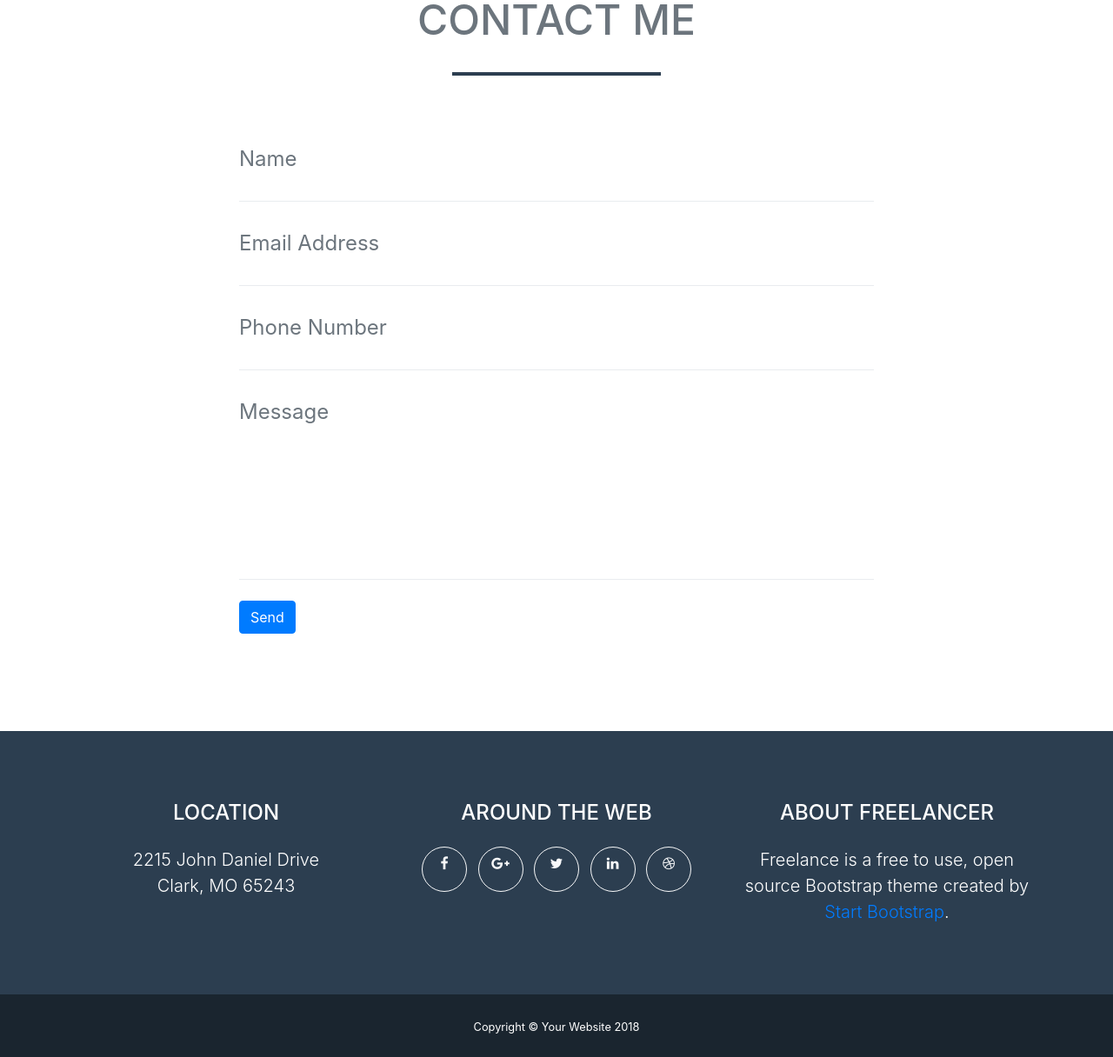
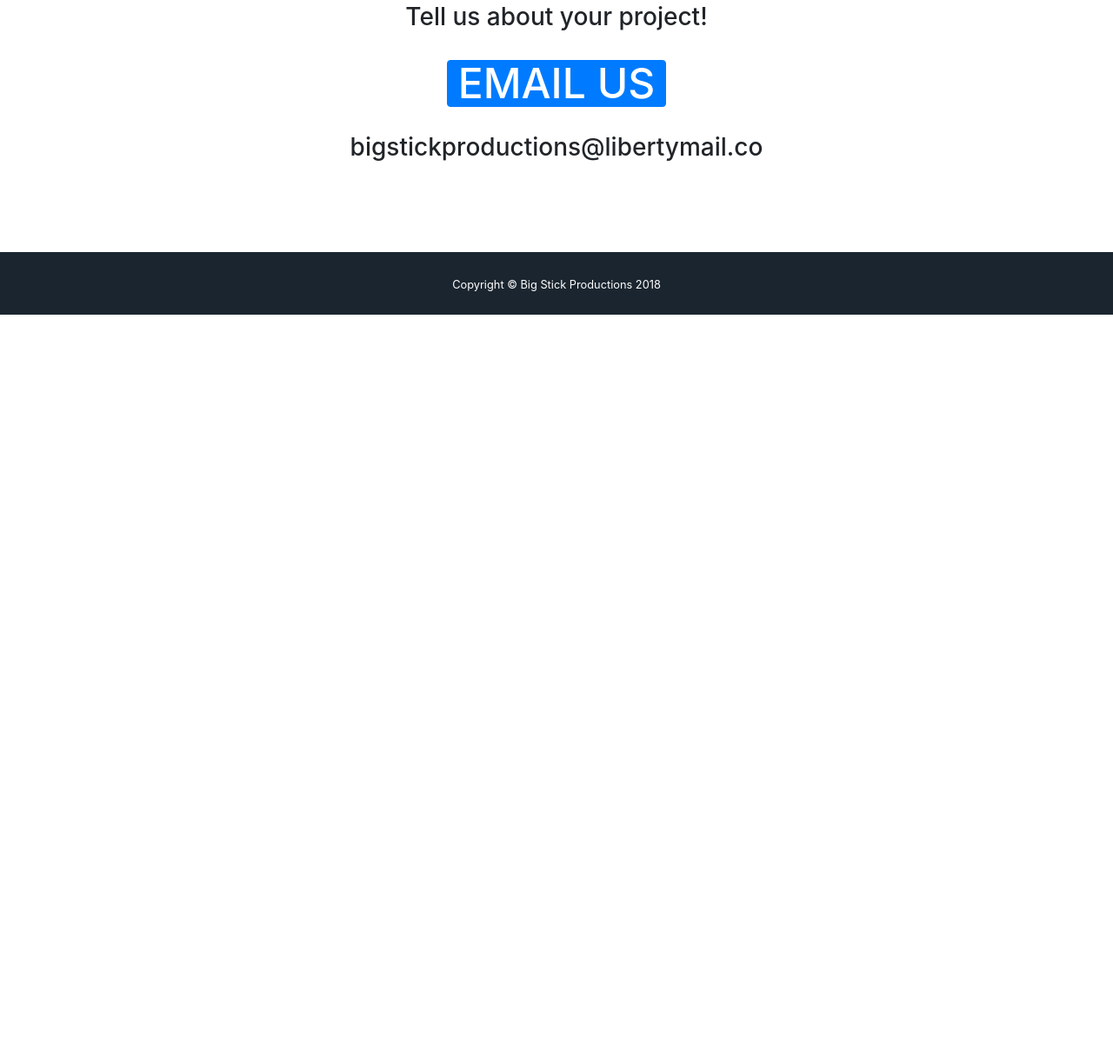
Before and after one commit to blink2ce/Big-Stick-Productions-Website, a website with bundled scripts: page index.html in a window 1280 px wide. Shown: the part 2126-3342 px from the top of the page at 87% size. After the commit the page ends 2488 px from the top, so only its background shows below. Built offline with nearby package versions, Linux system fonts and the light colour scheme.

Commit message:
Fixed up bottom of page

```diff
--- a/css/freelancer.css
+++ b/css/freelancer.css
@@ -361,18 +361,18 @@ a:focus, a:hover, a:active {
 }
 
 .btn-primary {
-  background-color: #18BC9C;
-  border-color: #18BC9C;
+  background-color:#0274ed;
+  border-color:#0274ed;
 }
 
 .btn-primary:hover, .btn-primary:focus, .btn-primary:active {
-  background-color: #128f76;
-  border-color: #128f76;
+  background-color: #0243d9;
+  border-color: #0243d9;
 }
 
 .btn-secondary {
-  background-color: #2C3E50;
-  border-color: #2C3E50;
+  background-color: #18BC9C;
+  border-color: #18BC9C;
 }
 
 .btn-secondary:hover, .btn-secondary:focus, .btn-secondary:active {
@@ -385,4 +385,7 @@ a:focus, a:hover, a:active {
   float: none;
   margin: 0 auto;
 }
+#emailaddress{
+  margin-top:30px;
+}
 /*=========End of my additional styles=============*/
--- a/index.html
+++ b/index.html
@@ -112,104 +112,20 @@
 
     <!-- Contact Section -->
     <section id="contact">
-      <div class="container">
-        <h2 class="text-center text-uppercase text-secondary mb-0">Contact Me</h2>
-        <hr class="star-dark mb-5">
-        <div class="row">
-          <div class="col-lg-8 mx-auto">
-            <!-- To configure the contact form email address, go to mail/contact_me.php and update the email address in the PHP file on line 19. -->
-            <!-- The form should work on most web servers, but if the form is not working you may need to configure your web server differently. -->
-            <form name="sentMessage" id="contactForm" novalidate="novalidate">
-              <div class="control-group">
-                <div class="form-group floating-label-form-group controls mb-0 pb-2">
-                  <label>Name</label>
-                  <input class="form-control" id="name" type="text" placeholder="Name" required="required" data-validation-required-message="Please enter your name.">
-                  <p class="help-block text-danger"></p>
-                </div>
-              </div>
-              <div class="control-group">
-                <div class="form-group floating-label-form-group controls mb-0 pb-2">
-                  <label>Email Address</label>
-                  <input class="form-control" id="email" type="email" placeholder="Email Address" required="required" data-validation-required-message="Please enter your email address.">
-                  <p class="help-block text-danger"></p>
-                </div>
-              </div>
-              <div class="control-group">
-                <div class="form-group floating-label-form-group controls mb-0 pb-2">
-                  <label>Phone Number</label>
-                  <input class="form-control" id="phone" type="tel" placeholder="Phone Number" required="required" data-validation-required-message="Please enter your phone number.">
-                  <p class="help-block text-danger"></p>
-                </div>
-              </div>
-              <div class="control-group">
-                <div class="form-group floating-label-form-group controls mb-0 pb-2">
-                  <label>Message</label>
-                  <textarea class="form-control" id="message" rows="5" placeholder="Message" required="required" data-validation-required-message="Please enter a message."></textarea>
-                  <p class="help-block text-danger"></p>
-                </div>
-              </div>
-              <br>
-              <div id="success"></div>
-              <div class="form-group">
-                <button type="submit" class="btn btn-primary btn-xl" id="sendMessageButton">Send</button>
-              </div>
-            </form>
-          </div>
-        </div>
+      <div class="container text-center">
+        <h3>Tell us about your project!</h3>
+        <br>
+        <a class="btn btn-primary" href="mailto:bigstickproductions@libertymail.co">
+            <h2 class="text-center text-uppercase mb-0">email us</h2>
+        </a>
+        <h3 id="emailaddress">bigstickproductions@libertymail.co</h3>
       </div>
     </section>
 
     <!-- Footer -->
-    <footer class="footer text-center">
-      <div class="container">
-        <div class="row">
-          <div class="col-md-4 mb-5 mb-lg-0">
-            <h4 class="text-uppercase mb-4">Location</h4>
-            <p class="lead mb-0">2215 John Daniel Drive
-              <br>Clark, MO 65243</p>
-          </div>
-          <div class="col-md-4 mb-5 mb-lg-0">
-            <h4 class="text-uppercase mb-4">Around the Web</h4>
-            <ul class="list-inline mb-0">
-              <li class="list-inline-item">
-                <a class="btn btn-outline-light btn-social text-center rounded-circle" href="#">
-                  <i class="fa fa-fw fa-facebook"></i>
-                </a>
-              </li>
-              <li class="list-inline-item">
-                <a class="btn btn-outline-light btn-social text-center rounded-circle" href="#">
-                  <i class="fa fa-fw fa-google-plus"></i>
-                </a>
-              </li>
-              <li class="list-inline-item">
-                <a class="btn btn-outline-light btn-social text-center rounded-circle" href="#">
-                  <i class="fa fa-fw fa-twitter"></i>
-                </a>
-              </li>
-              <li class="list-inline-item">
-                <a class="btn btn-outline-light btn-social text-center rounded-circle" href="#">
-                  <i class="fa fa-fw fa-linkedin"></i>
-                </a>
-              </li>
-              <li class="list-inline-item">
-                <a class="btn btn-outline-light btn-social text-center rounded-circle" href="#">
-                  <i class="fa fa-fw fa-dribbble"></i>
-                </a>
-              </li>
-            </ul>
-          </div>
-          <div class="col-md-4">
-            <h4 class="text-uppercase mb-4">About Freelancer</h4>
-            <p class="lead mb-0">Freelance is a free to use, open source Bootstrap theme created by
-              <a href="http://startbootstrap.com">Start Bootstrap</a>.</p>
-          </div>
-        </div>
-      </div>
-    </footer>
-
     <div class="copyright py-4 text-center text-white">
       <div class="container">
-        <small>Copyright &copy; Your Website 2018</small>
+        <small>Copyright &copy; Big Stick Productions 2018</small>
       </div>
     </div>
 
@@ -236,7 +152,7 @@
               <img class="img-fluid mb-5" src="img/portfolio/Pete-Holland.jpg" alt="">
               <p class="mb-5">I recorded Pete Holland's first track "Capulets" off of his new album, "Seven Deadly Hymns". The track is slow like a lazy river on a hot summer day, reminiscent of time spent with a beautiful woman.</p>
 
-              <a class="btn btn-primary btn-lg rounded-pill" href="https://soundcloud.com/saintpeterholland/capulets">
+              <a class="btn btn-secondary btn-lg rounded-pill" href="https://soundcloud.com/saintpeterholland/capulets">
                 <i class="fa"></i>
                 Listen on SoundCloud</a>
             </div>
@@ -258,7 +174,7 @@
               <hr class="star-dark mb-5">
               <img class="img-fluid mb-5" src="img/portfolio/Scott-Revey.jpg" alt="">
               <p class="mb-5">Scott Revey's track "While We're Young" pulls at the heartstrings as an an ode to youth.</p>
-              <a class="btn btn-primary btn-lg rounded-pill" href="https://soundcloud.com/vandyrecording/while-were-young-scott-revey?in=vandyrecording/sets/west-end-blend">
+              <a class="btn btn-secondary btn-lg rounded-pill" href="https://soundcloud.com/vandyrecording/while-were-young-scott-revey?in=vandyrecording/sets/west-end-blend">
                 Listen on SoundCloud</a>
             </div>
           </div>
```
